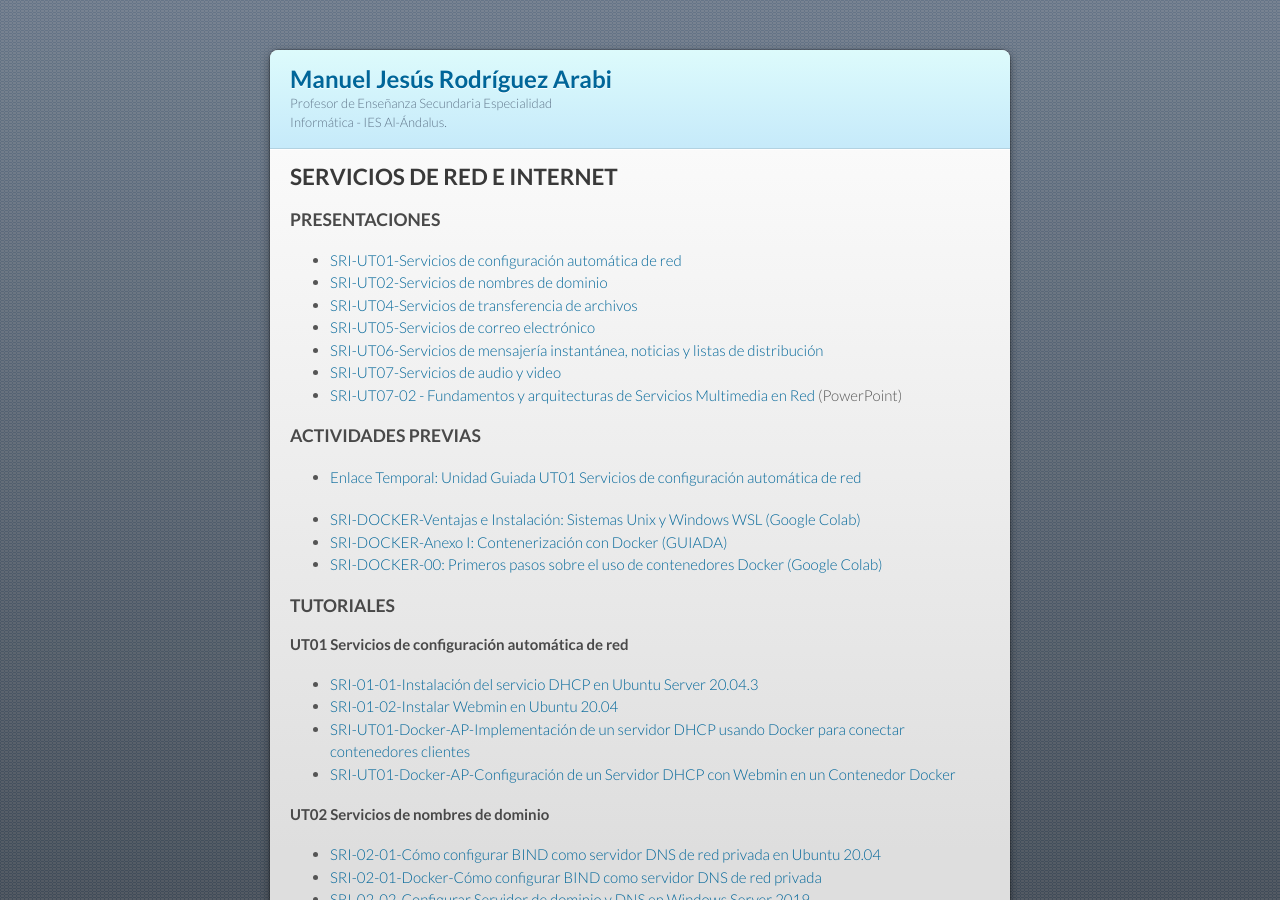
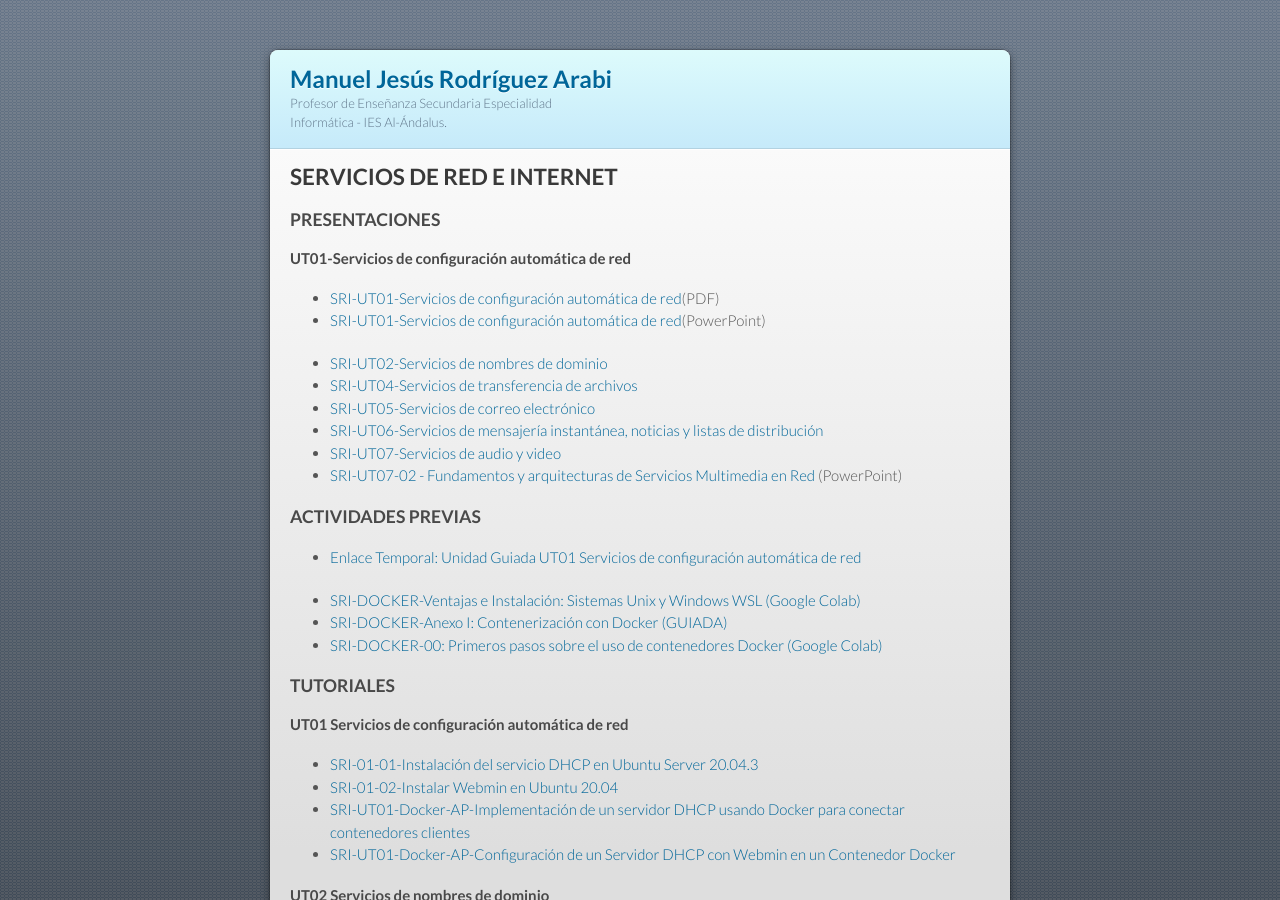
Before and after one commit to mrodara/mrodara.github.io, a Jekyll site: the page built from mods/sri.md, in a window 1280 px wide and 900 px high. Built offline with Jekyll 4.4.1, drawn with Linux system fonts in a browser that asks for light colours; our own code applies the rules of GitHub Pages for plain Markdown files.

Commit message:
feat: :fire: slides Ut01 IAW and SRI pptx & pdf

```diff
--- a/mods/sri.md
+++ b/mods/sri.md
@@ -6,7 +6,10 @@ layout: default
 
 ### PRESENTACIONES
 
-* [SRI-UT01-Servicios de configuración automática de red](https://slides.com/manueljesusrodriguezarabi/deck-87afca/fullscreen)
+#### UT01-Servicios de configuración automática de red
+* [SRI-UT01-Servicios de configuración automática de red](../presentaciones/SRI/SRI-UT01-Presentación%20Servicio%20DHCP.pdf)(PDF)
+* [SRI-UT01-Servicios de configuración automática de red](../presentaciones/SRI/SRI-UT01-Presentación%20Servicio%20DHCP.pptx)(PowerPoint)
+
 * [SRI-UT02-Servicios de nombres de dominio](https://slides.com/manueljesusrodriguezarabi/deck-2b09b4/fullscreen)
 * [SRI-UT04-Servicios de transferencia de archivos](https://slides.com/manueljesusrodriguezarabi/sri-ut02-servicios-de-nombres-de-dominio/fullscreen)
 * [SRI-UT05-Servicios de correo electrónico](https://slides.com/manueljesusrodriguezarabi/sri-ut04-servicios-de-transferencia-de-archivos/fullscreen)
```
Also changed, not shown: mods/iaw.md (+2 -1 lines), 5 other files.
